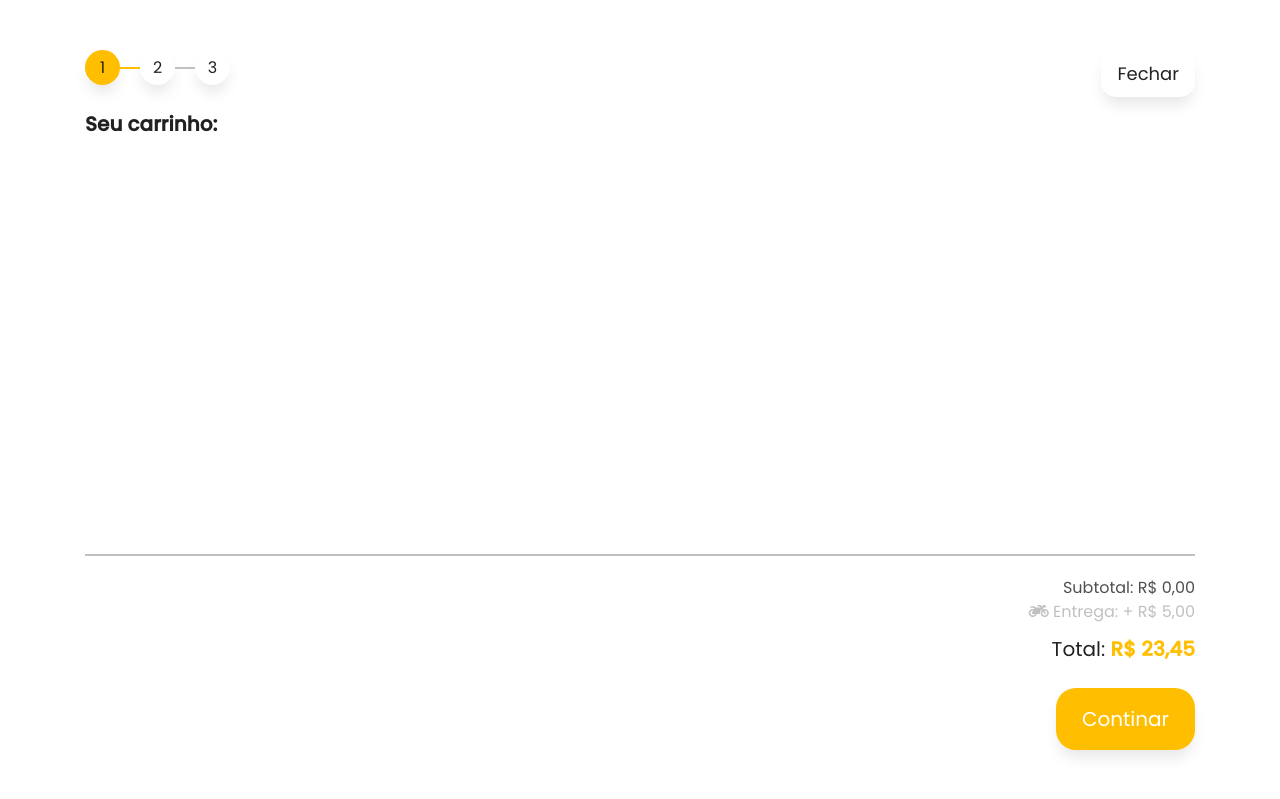
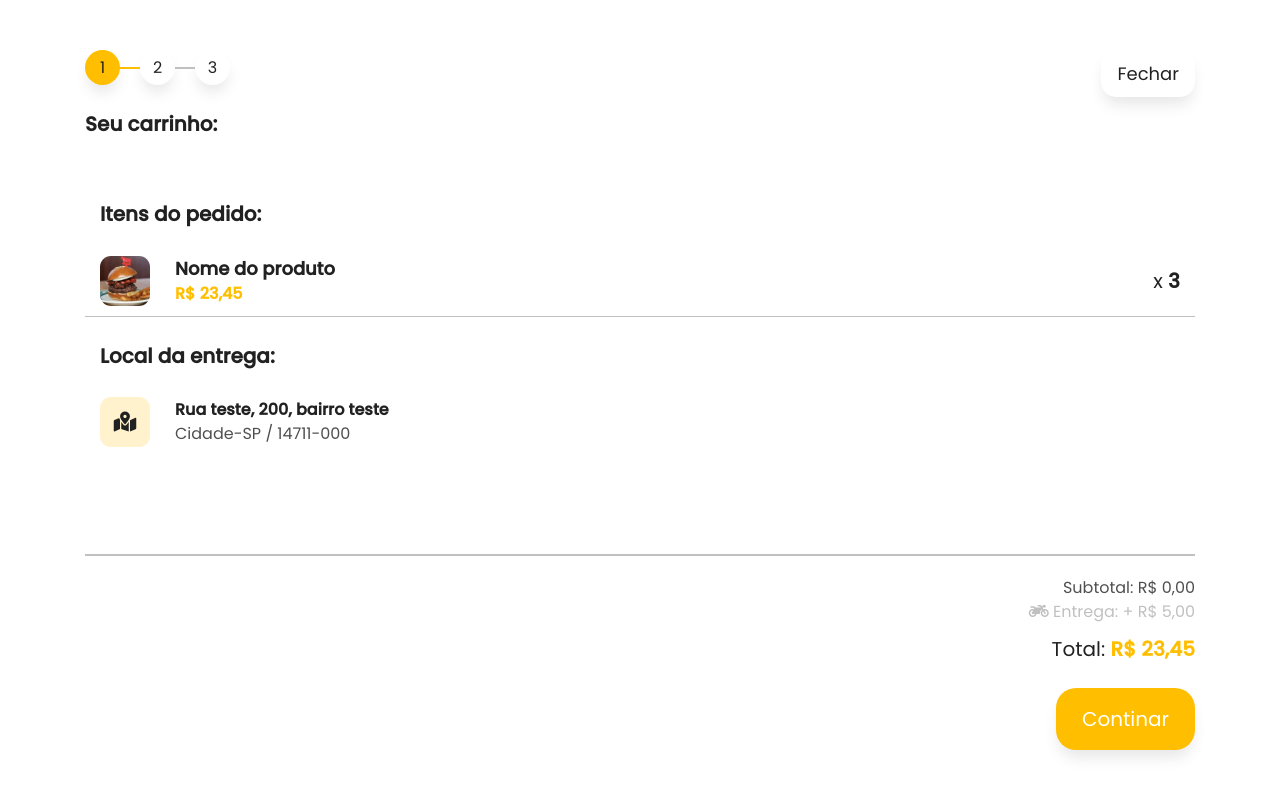
Before and after one commit to MatVzn/WebMenu, a plain HTML site: page index.html in a window 1280 px wide. Shown: the top 799 px of the page. Drawn offline with Linux system fonts and the light colour scheme.

Commit message:
cart stage 3 add

```diff
--- a/css/main.css
+++ b/css/main.css
@@ -570,7 +570,7 @@ footer {
   align-items: center;
   padding-top: 20px;
   padding-bottom: 20px;
-  border-bottom: 2px solid var(--color-separate);
+  border-bottom: 1px solid var(--color-separate);
 }
 
 .modal-full .item-carrinho:last-child {
@@ -664,3 +664,55 @@ select.form-control {
   right: 25px;
   top: 38px;
 }
+
+.img-produto-resumo img {
+  width: 50px;
+  border-radius: 11px;
+}
+
+.item-carrinho.resumo {
+  padding-top: 10px;
+  padding-bottom: 10px;
+}
+
+.title-produto-resumo {
+  color: var(--color-black);
+  font-size: 18px;
+  text-overflow: ellipsis;
+  white-space: nowrap;
+  overflow: hidden;
+  margin-bottom: 0;
+}
+
+.price-produto-resumo {
+  color: var(--color-primary);
+  font-size: 16px;
+  margin-bottom: 0;
+}
+
+.quantidade-produto-resumo {
+  color: var(--color-black);
+  font-size: 20px;
+  margin-bottom: 0;
+}
+
+.img-map {
+  width: 50px;
+  height: 50px;
+  background-color: var(--color-secondary);
+  color: var(--color-black);
+  font-size: 20px;
+  display: flex;
+  align-items: center;
+  justify-content: center;
+  border-radius: 11px;
+}
+
+.texto-endereco {
+  margin-bottom: 0;
+  color: var(--color-black);
+}
+
+.cidade-endereco {
+  margin-bottom: 0;
+}
--- a/index.html
+++ b/index.html
@@ -509,7 +509,49 @@
         </div>
 
         <div id="resumoCarrinho" class="row mr-0 ml-0">
-
+          <div class="col-12">
+            <p class="title-carrinho mt-4">
+              <b>Itens do pedido:</b>
+            </p>
+          </div>
+          <div class="col-12">
+            <div class="row" id="listasItensResumo">
+              <div class="col-12 item-carrinho resumo">
+                <div class="img-produto-resumo">
+                  <img src="./img/cardapio/burguers/usda-prime-burgers-pack-of-18-8oz-each.274c67f15aa1c0b210dbf51801706670.jpg">
+                </div>
+                <div class="dados-produto">
+                  <p class="title-produto-resumo">
+                    <b>Nome do produto</b>
+                  </p>
+                  <p class="price-produto-resumo">
+                    <b>R$ 23,45</b>
+                  </p>
+                </div>
+                <p class="quantidade-produto-resumo">
+                  x <b>3</b>
+                </p>
+              </div>
+              <div class="col-12">
+                <p class="title-carrinho mt-4">
+                  <b>Local da entrega:</b>
+                </p>
+              </div>
+              <div class="col-12 item-carrinho resumo">
+                <div class="img-map">
+                  <i class="fas fa-map-marked-alt"></i>
+                </div>
+                <div class="dados-produto">
+                  <p class="texto-endereco">
+                    <b id="resumoEndereco">Rua teste, 200, bairro teste</b>
+                  </p>
+                  <p class="cidade-endereco" id="cidadeEndereco">
+                    Cidade-SP / 14711-000
+                  </p>
+                </div>
+              </div>
+            </div>
+          </div>
         </div>
       </div>
     </div>
```
